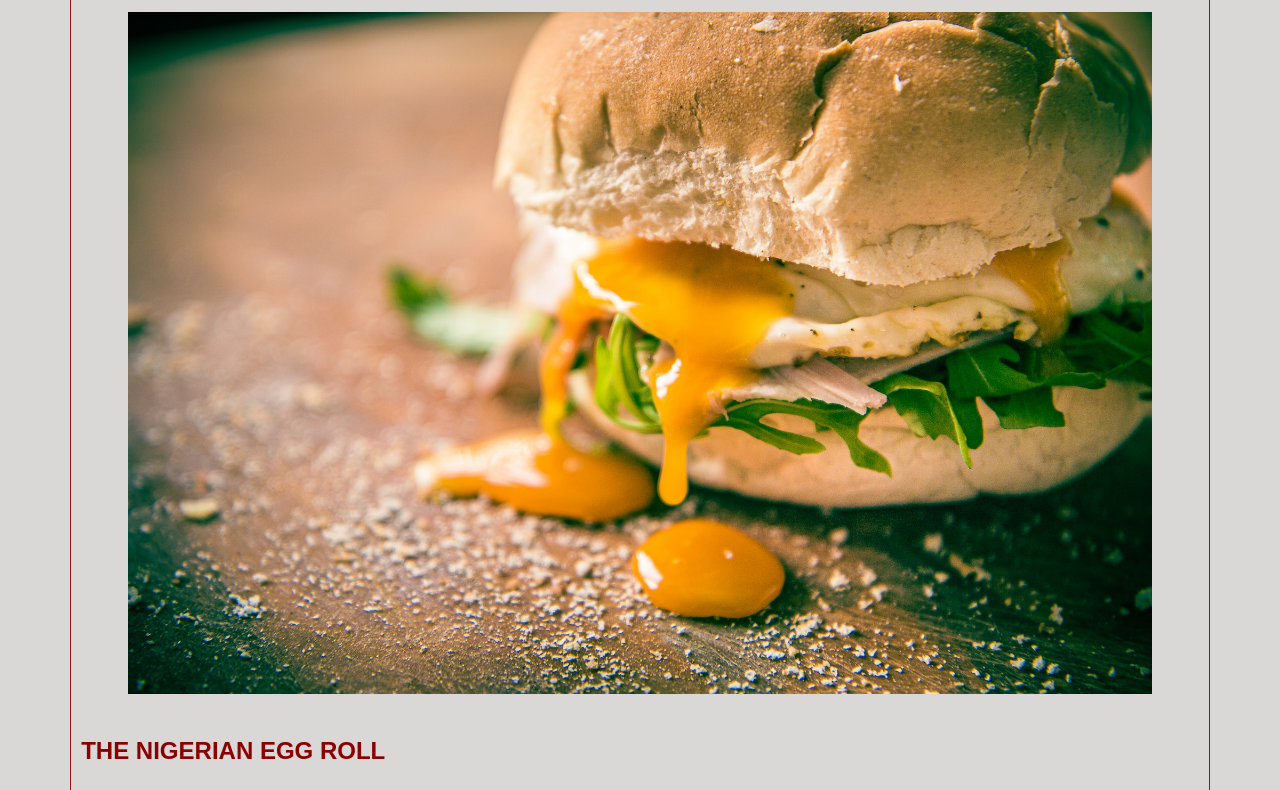
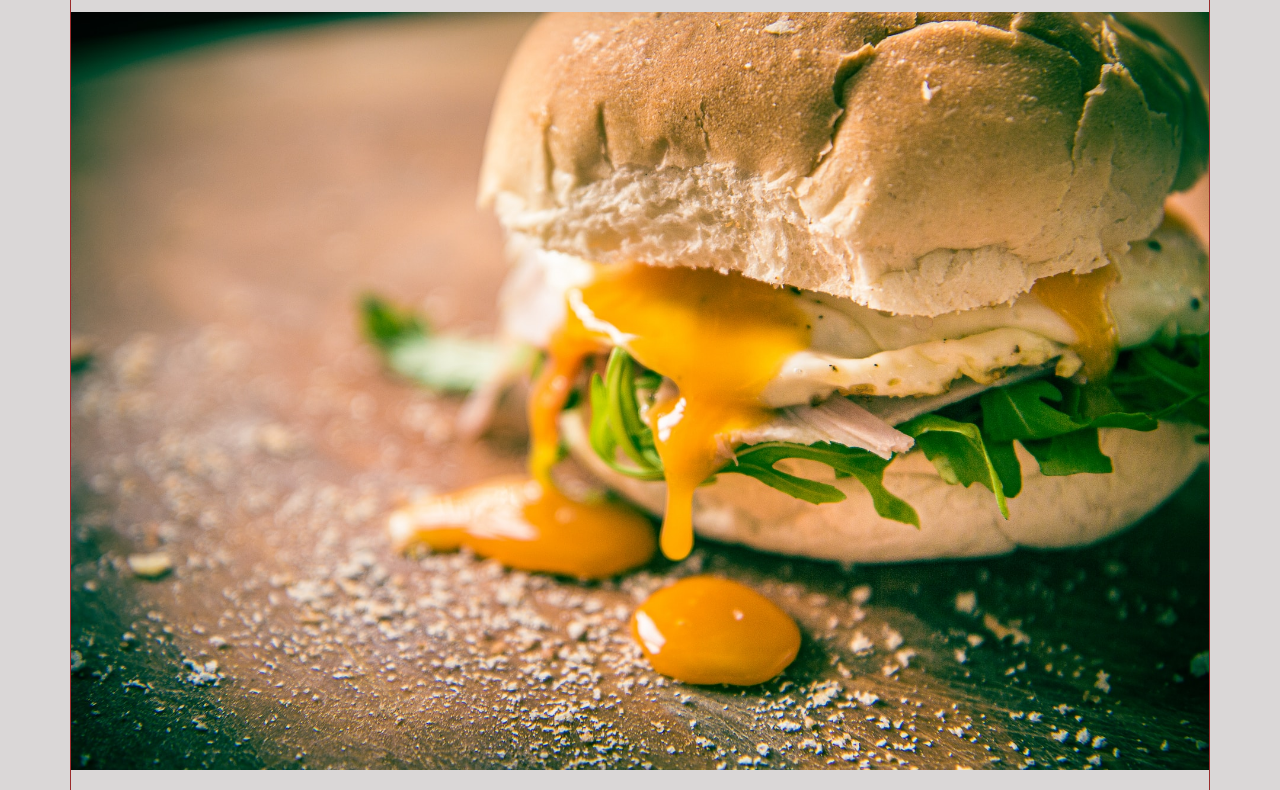
Before and after one commit to Zandarh/odin_recipes, a plain HTML site: page recipes/egg_roll.html in a window 1280 px wide. Shown: the part 100-890 px from the top of the page. Drawn offline with Linux system fonts and the light colour scheme.

Commit message:
Recipe page updated

```diff
--- a/style/recipes.css
+++ b/style/recipes.css
@@ -9,7 +9,7 @@ body{
 .container{
     width: 40%;
     margin: 50px auto;
-    border: 1px solid rgba(139, 0, 0, 0.9);
+    border: 1px solid rgba(139, 0, 0, 0.8);
     border-top-left-radius: 10px;
     border-top-right-radius: 10px;
     box-shadow: 4px, 4px, 15px;
@@ -26,7 +26,7 @@ h1{
 
 }
 .heading_and_image{
-    width: 90%;
+    width: 100%;
     /* border: 3px solid red; */
     margin: 2px auto;
 }
```
